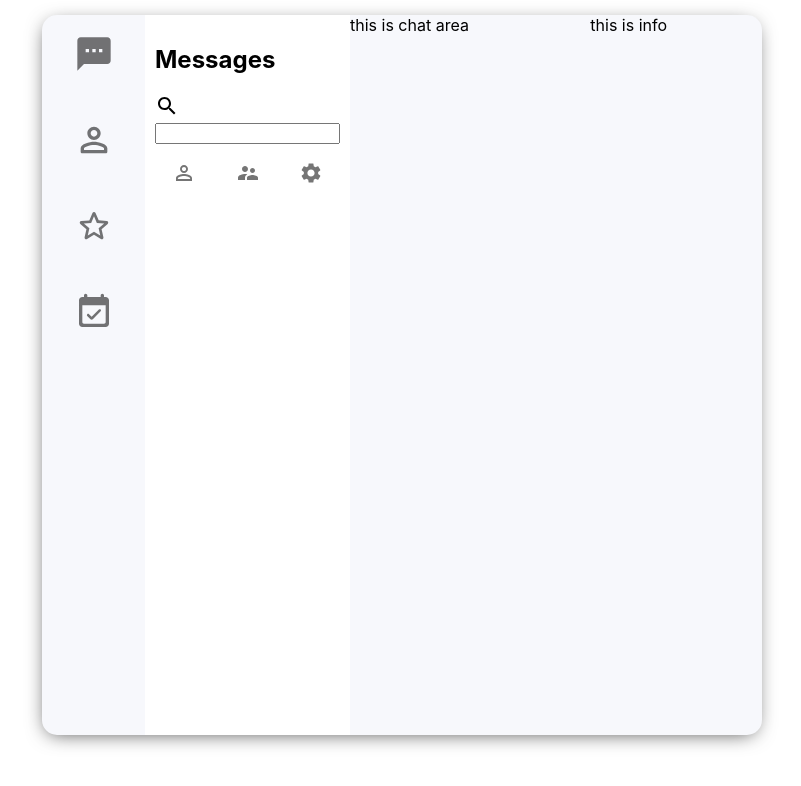
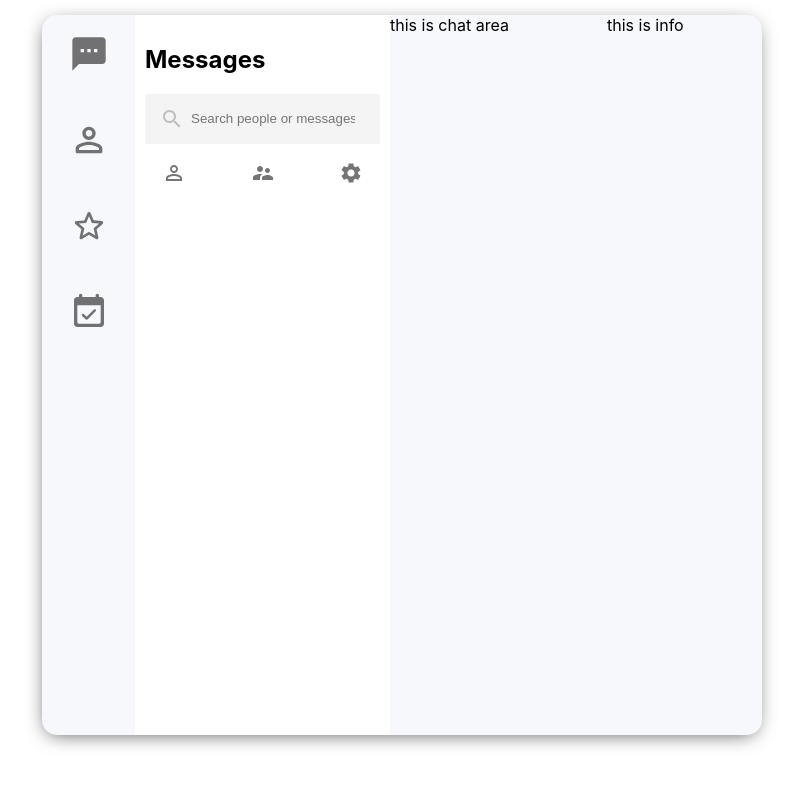
Before and after one commit to bdmostafa/whatsup-messages, a React (Create React App) app: page / in a window 1280 px wide. Shown: the top 786 px of the page, without its empty margins (238-1039 px from the left). Built offline with nearby package versions, Linux system fonts and the light colour scheme.

Commit message:
sidebar search

```diff
--- a/src/components/Sidebar/Sidebar.css
+++ b/src/components/Sidebar/Sidebar.css
@@ -7,7 +7,29 @@
 }
 
 .sidebar__search {
+    display: flex;
+    align-items: center;
+    background-color: #f4f4f4;
+    height: 30px;
+    padding: 10px;
+}
 
+.sidebar__searchContainer {
+    display: flex;
+    align-items: center;
+    width: 100%;
+    height: 27px;
+}
+
+.sidebar__searchContainer .MuiSvgIcon-root{
+    color: #bfbfbf;
+    padding: 5px;
+}
+
+.sidebar__searchContainer input {
+    border: none;
+    background-color: #f4f4f4;
+    outline-width: 0;
 }
 
 .sidebar__headerIcon {
--- a/src/components/Sidebar/Sidebar.js
+++ b/src/components/Sidebar/Sidebar.js
@@ -4,15 +4,17 @@
 import SupervisorAccountIcon from "@material-ui/icons/SupervisorAccount";
 import SettingsIcon from "@material-ui/icons/Settings";
 import { IconButton } from "@material-ui/core";
-import SearchIcon from '@material-ui/icons/Search';
+import SearchIcon from "@material-ui/icons/Search";
 
 const Sidebar = () => {
   return (
     <div className="sidebar">
       <h2>Messages</h2>
       <div className="sidebar__search">
-        <SearchIcon />
-        <input type="search"/>
+        <div className="sidebar__searchContainer">
+          <SearchIcon />
+          <input type="search" placeholder="Search people or messages" />
+        </div>
       </div>
       <div className="sidebar__headerIcon">
         <IconButton>
```
